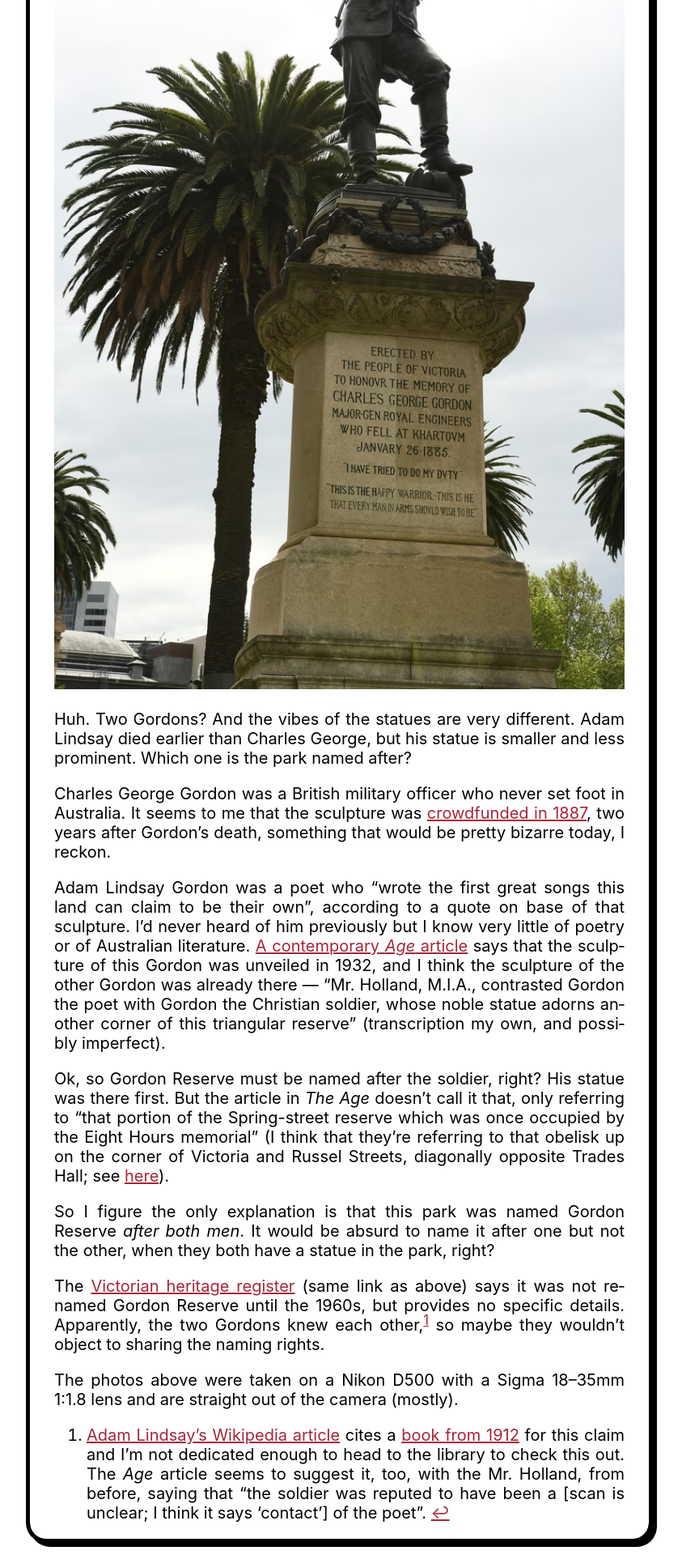
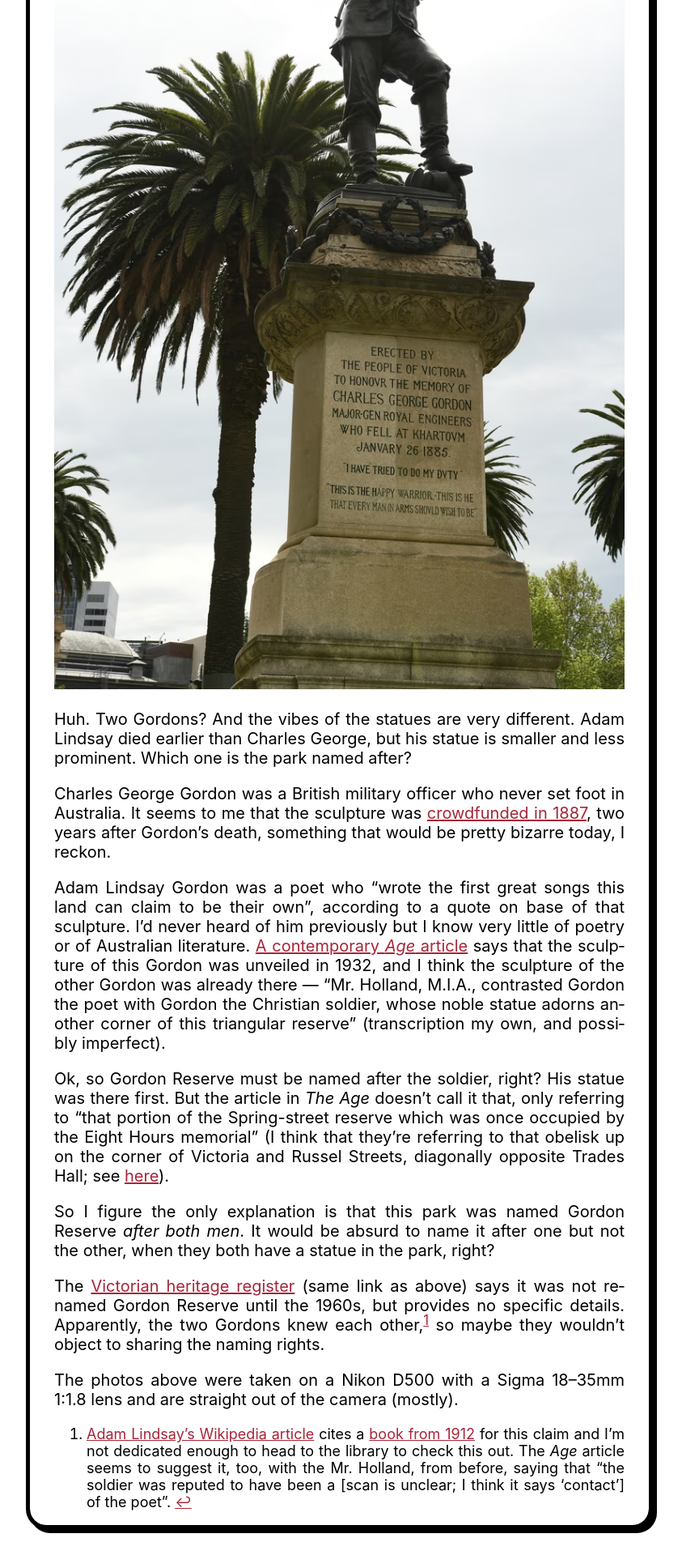
Before and after one commit to be-ess/be-ess.github.io, a Jekyll site: the page built from _posts/2025-10-05-gordon-reserve.md, in a window 1280 px wide. Shown: the part 2843-4763 px from the top of the page at 81% size, without its empty margins (218-1061 px from the left). Built offline with Jekyll 4.4.1, drawn with Linux system fonts in a browser that asks for light colours.

Commit message:
Added math support, blockquotes, and reduced footnote size

```diff
--- a/_config.yml
+++ b/_config.yml
@@ -5,3 +5,6 @@
       path: ""
     values:
       layout: "post"
+
+kramdown:
+  math_engine: itex2mml
--- a/style.css
+++ b/style.css
@@ -99,3 +99,18 @@
 hr {
     border: 1px solid black;
 }
+
+blockquote {
+    padding: 0.5rem 1rem;
+    border-left: 0.2rem solid black;
+    font-size: 90%;
+    background-color: #f3f3f3;
+
+    > p {
+        margin: 0;
+    }
+}
+
+div.footnotes {
+    font-size: 90%;
+}
```
